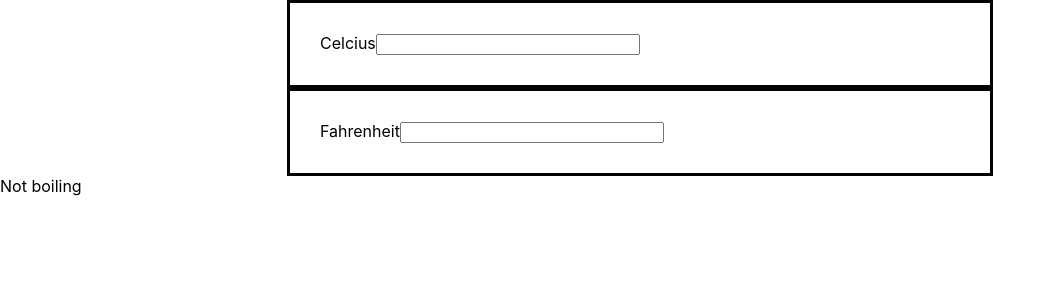
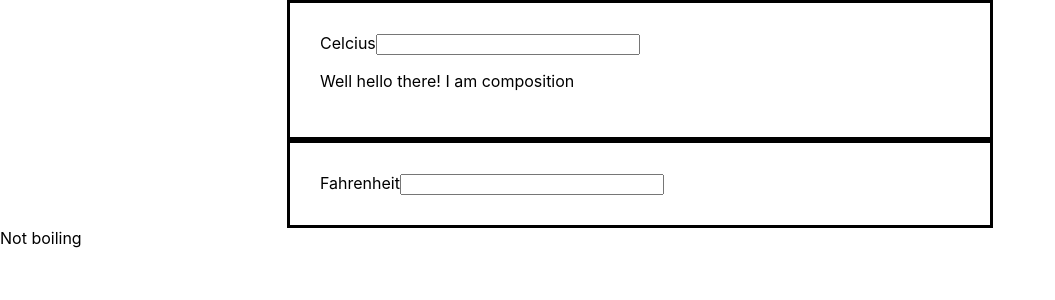
Before and after one commit to Singh-Arshdeep/ReactToDoApp, a React (Create React App) app: page / in a window 1280 px wide. Shown: the top 300 px of the page, without its empty margins (0-1055 px from the left). Built offline with nearby package versions, Linux system fonts and the light colour scheme.

Commit message:
composition

```diff
--- a/src/TemperatureCalculator.js
+++ b/src/TemperatureCalculator.js
@@ -37,7 +37,9 @@ class TemperatureCalculator extends React.Component {
         return(
             <div>
                 <TemperatureInput tempType="Celcius" change={this.handleChange}
-                val={this.state.Ctemp}/>
+                val={this.state.Ctemp}>
+                    <p>Well hello there! I am composition</p>
+                </TemperatureInput>
                 <TemperatureInput tempType="Fahrenheit" change={this.handleChange}
                 val={this.state.Ftemp}
                 />
--- a/src/TemperatureInput.js
+++ b/src/TemperatureInput.js
@@ -12,6 +12,7 @@ class TemperatureInput extends React.Component {
               type="text"
               onChange={(event)=>this.props.change(this.props.tempType, event.target.value)}
               value={this.props.val}/>
+              {this.props.children}
             </div>
         );
     }
```
